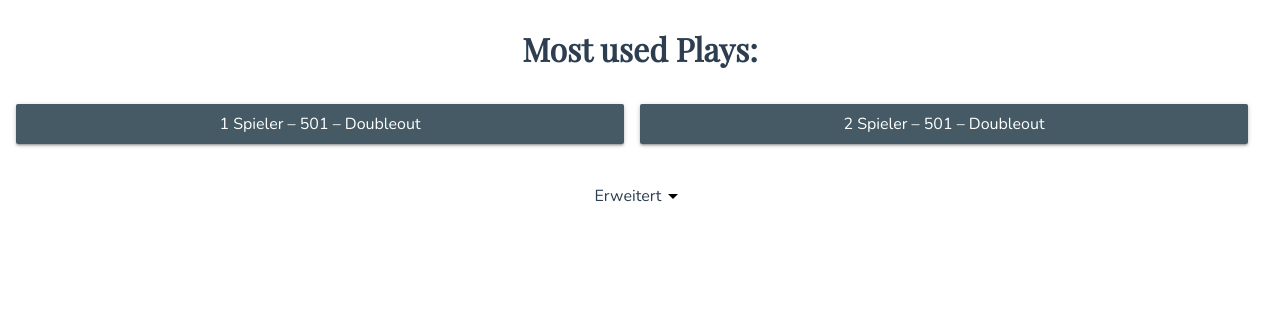
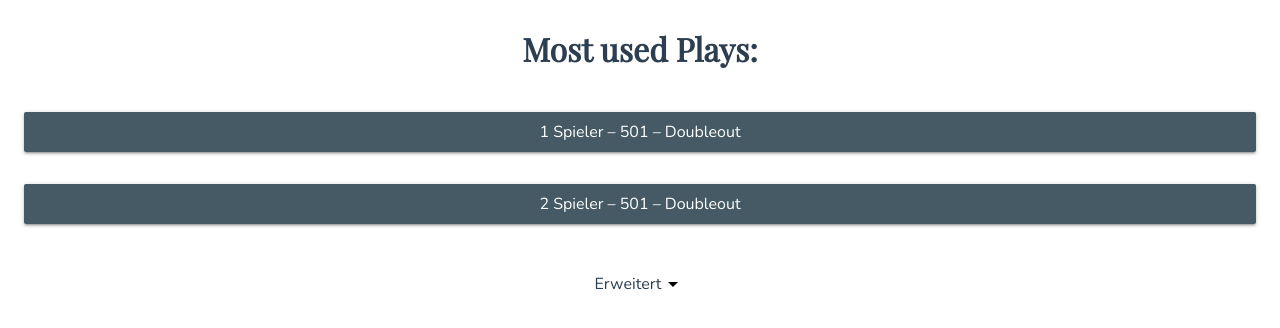
Before and after one commit to dieserak/dartscorer, a Vue app: page / in a window 1280 px wide. Shown: the top 328 px of the page. Built offline with nearby package versions, Linux system fonts and the light colour scheme; what vue-speech would draw is missing.

Commit message:
refactoring button cpompontne

```diff
--- a/src/App.vue
+++ b/src/App.vue
@@ -9,18 +9,16 @@
 					Most used Plays:
 				</h2>
 				<div class="settings__actions">
-					<button
-						class="button button--full"
-						@click="setAmountPlayers(1); setScore(501); setCheckout('d'); goNext = true;"
-					>
-						1 Spieler – 501 – Doubleout
-					</button>
-					<button
-						class="button button--full"
-						@click="setAmountPlayers(2); setScore(501); setCheckout('d'); goNext = true;"
-					>
-						2 Spieler – 501 – Doubleout
-					</button>
+					<Button
+						full
+						text="1 Spieler – 501 – Doubleout"
+						@click.native="setAmountPlayers(1); setScore(501); setCheckout('d'); goNext = true;"
+					/>
+					<Button
+						full
+						text="2 Spieler – 501 – Doubleout"
+						@click.native="setAmountPlayers(2); setScore(501); setCheckout('d'); goNext = true;"
+					/>
 				</div>
 			</div>
 			<div
@@ -119,12 +117,13 @@
 
 <script>
 import Match from "./components/Match.vue";
+import Button from "./components/Button.vue";
 import IconArrow from './assets/arrow_drop_down-24px.svg';
 
 export default {
 	name: "App",
 	components: {
-		Match, IconArrow
+		Match, IconArrow, Button
 	},
 	data() {
 		return {
@@ -152,17 +151,51 @@ export default {
 
 <style lang="scss">
 @import url('https://fonts.googleapis.com/css?family=Bebas+Neue|Lora|Nunito|PT+Sans|Playfair+Display&display=swap');
+@import './styles/mixins.scss';
+@import './styles/variables.scss';
+
+:root{
+	/* spacing */
+	--xs: 4px;
+	--s: 8px;
+	--m: 16px;
+	--l: 24px;
+	--xl: 32px;
+	--xxl: 72px;
+
+	/* color */
+	--color-primary: #455A64;
+	--color-primary-hover: #607D8B;
+	--primary-color-light: #CFD8DC;
+	--primary-color-text: #FFFFFF;
+	--accent-color: #03A9F4;
+	--primary-text-color: #2c3e50;
+	--secondary-text-color: #757575;
+	--divider-color: #BDBDBD;
+
+	/* text */
+	--text-base-size: 1em;
+	--text-scale-ratio: 1.2;
+	--text-xs: calc((1em / var(--text-scale-ratio)) / var(--text-scale-ratio));
+	--text-sm: calc(var(--text-xs) * var(--text-scale-ratio));
+	--text-md: calc(var(--text-sm) * var(--text-scale-ratio) * var(--text-scale-ratio));
+	--text-lg: calc(var(--text-md) * var(--text-scale-ratio));
+	--text-xl: calc(var(--text-lg) * var(--text-scale-ratio));
+	--text-xxl: calc(var(--text-xl) * var(--text-scale-ratio));
+	--text-xxxl: calc(var(--text-xxl) * var(--text-scale-ratio));
+}
 
 html,body,#app{
 	height: 100%;
 }
 html,body{ margin: 0;}
+
 #app, button {
-font-family: "Nunito", Arial, sans-serif;
--webkit-font-smoothing: antialiased;
--moz-osx-font-smoothing: grayscale;
-color: #2c3e50;
-font-size: 16px;
+	font-family: "Nunito", Arial, sans-serif;
+	-webkit-font-smoothing: antialiased;
+	-moz-osx-font-smoothing: grayscale;
+	color: var(--primary-text-color);
+	font-size: 16px;
 }
 
 h1, h2, h3{
@@ -173,21 +206,8 @@ h2{
 	font-size: 32px;
 }
 
-$xs: 4px;
-$s: 8px;
-$m: 16px;
-
-$color-primary: #455A64;
-$color-primary-hover:#607D8B;
-$primary-color-light:  #CFD8DC;
-$primary-color-text:   #FFFFFF;
-$accent-color:         #03A9F4;
-$primary-text-color:   #212121;
-$secondary-text-color: #757575;
-$divider-color:        #BDBDBD;
-
 .settings__actions{
-	@media screen and (min-width: 768px){
+	@include desktop {
 		display: grid;
 		grid-template-columns: 1fr 1fr;
 	}
@@ -199,37 +219,11 @@ $divider-color:        #BDBDBD;
 }
 
 .settings{
-	margin: $m;
+	margin: var(--m);
 	text-align: center;
 
 	&__item{
-		padding-bottom: $m;
-	}
-}
-.button{
-	-webkit-appearance: none;
-	border: 0;
-	min-width: 60px;
-	min-height: 40px;
-	border-radius: 2px;
-	padding: 0 $m;
-	margin: $s 0;
-	cursor: pointer;
-	-webkit-box-shadow: 0 2px 2px 0 rgba(0,0,0,0.14), 0 3px 1px -2px rgba(0,0,0,0.12), 0 1px 5px 0 rgba(0,0,0,0.2);
-	box-shadow: 0 2px 2px 0 rgba(0,0,0,0.14), 0 3px 1px -2px rgba(0,0,0,0.12), 0 1px 5px 0 rgba(0,0,0,0.2);
-	background-color: $color-primary;
-	transition: background-color .2s ease;
-	color:#fff;
-
-	&:hover{
-		background-color: $color-primary-hover;
-	}
-
-	&--remove{
-		color: #fff;
-	}
-	&--full{
-		width: calc(100% - 16px);
+		padding-bottom: var(--m);
 	}
 }
 
@@ -246,11 +240,10 @@ $divider-color:        #BDBDBD;
 .accordion{
 	display: flex;
 	align-items: center;
-	margin: $m 0;
+	margin: var(--m) 0;
 	cursor: pointer;
 	justify-content: center;
 	&__icon{
-		// transition: transform .25s ease;
 		&--active{
 			transform: rotate(180deg);
 		}
--- /dev/null
+++ b/src/components/Button.vue
@@ -0,0 +1,57 @@
+<template>
+	<button
+		class="button"
+		:class="{'button--full': full, 'button--remove u-v-centered': remove}"
+	>
+		{{ text }}
+		<IconDelete
+			v-if="remove"
+			fill="#fff"
+		/>
+	</button>
+</template>
+
+<script>
+import IconDelete from "../assets/delete-24px.svg";
+
+export default {
+	name: "Button",
+	components: {IconDelete},
+	props: {
+		text: { type: String, required: true },
+		full: { type: Boolean },
+		remove: { type: Boolean }
+	}
+};
+</script>
+
+<style lang="scss">
+.button {
+  -webkit-appearance: none;
+  border: 0;
+  min-width: 60px;
+  min-height: 40px;
+  border-radius: 2px;
+  padding: 0 var(--m);
+  margin: var(--m) 0;
+  cursor: pointer;
+  -webkit-box-shadow: 0 2px 2px 0 rgba(0, 0, 0, 0.14),
+    0 3px 1px -2px rgba(0, 0, 0, 0.12), 0 1px 5px 0 rgba(0, 0, 0, 0.2);
+  box-shadow: 0 2px 2px 0 rgba(0, 0, 0, 0.14),
+    0 3px 1px -2px rgba(0, 0, 0, 0.12), 0 1px 5px 0 rgba(0, 0, 0, 0.2);
+  background-color: var(--color-primary);
+  transition: background-color 0.2s ease;
+  color: #fff;
+
+  &:hover {
+    background-color: var(--color-primary-hover);
+  }
+
+  &--remove {
+    color: #fff;
+  }
+  &--full {
+    width: calc(100% - 16px);
+  }
+}
+</style>
--- a/src/components/Match.vue
+++ b/src/components/Match.vue
@@ -11,12 +11,12 @@
 				:class="{'scoreboard-item--disabled': turn !== player.id}"
 			>
 				<div>
-					<button
-						class="button button--remove u-v-centered"
-						@click="removeLastShot()"
-					>
-						Letzten Wurf entfernen <IconDelete fill="#fff" />
-					</button>
+					<Button
+						text="Letzten Wurf entfernen"
+						remove
+						@click.native="removeLastShot()"
+					/>
+
 					<div class="scoreboard-item__player">
 						Spieler {{ `${player.id}` }}
 					</div>
@@ -50,11 +50,11 @@
 </template>
 
 <script>
-import IconDelete from '../assets/delete-24px.svg';
 import Checkout from './Checkout.vue';
+import Button from './Button.vue';
 
 export default {
-	components: {Checkout, IconDelete},
+	components: {Checkout, Button},
 	props: {
 		score: {
 			type: Number
--- /dev/null
+++ b/src/styles/mixins.scss
@@ -0,0 +1,11 @@
+@mixin desktop {
+  @media (min-width: #{mobile}) {
+    @content;
+  }
+}
+
+@mixin mobile {
+  @media (max-width: #{$mobile}) {
+    @content;
+  }
+}
--- /dev/null
+++ b/src/styles/variables.scss
@@ -0,0 +1 @@
+$mobile: 900px;
```
